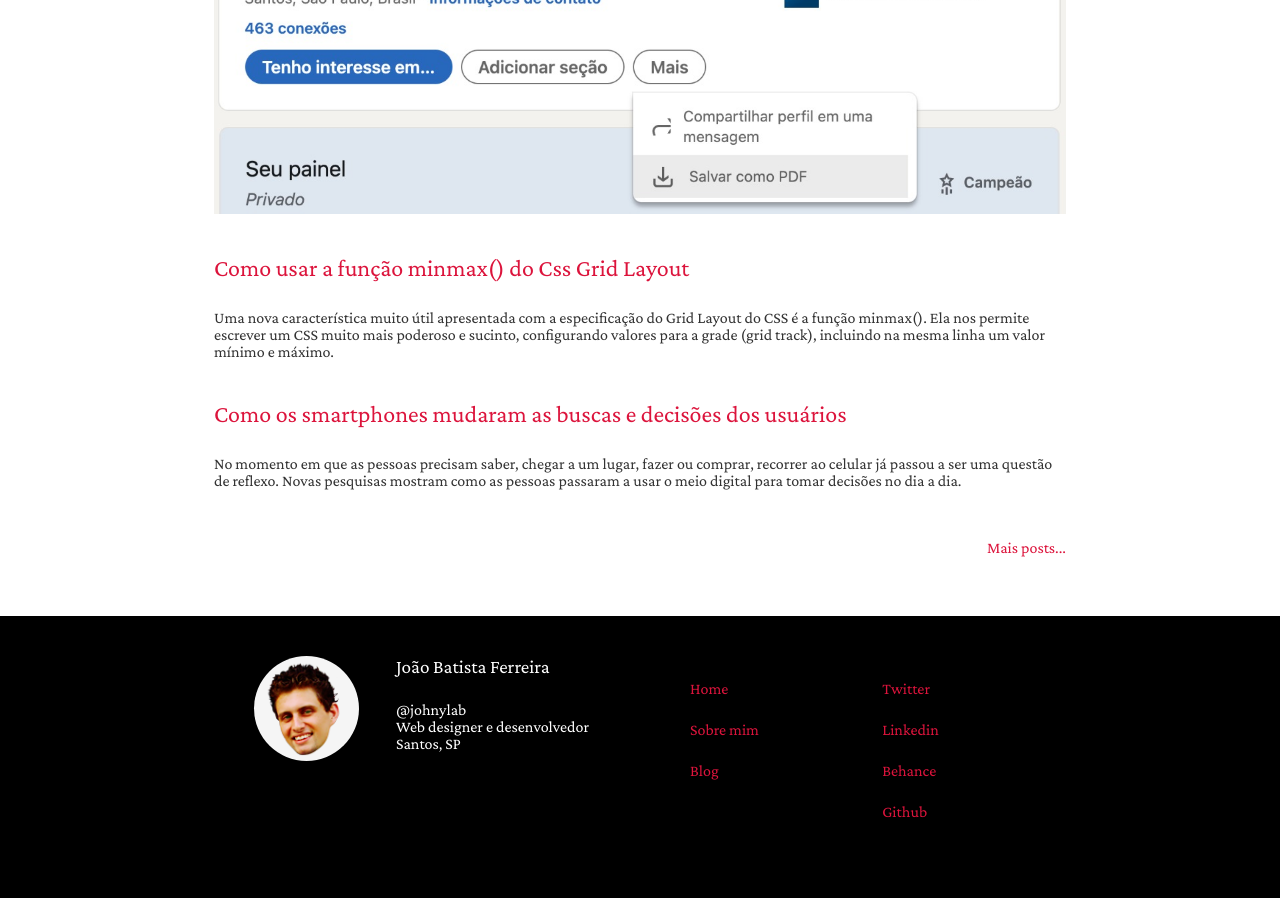
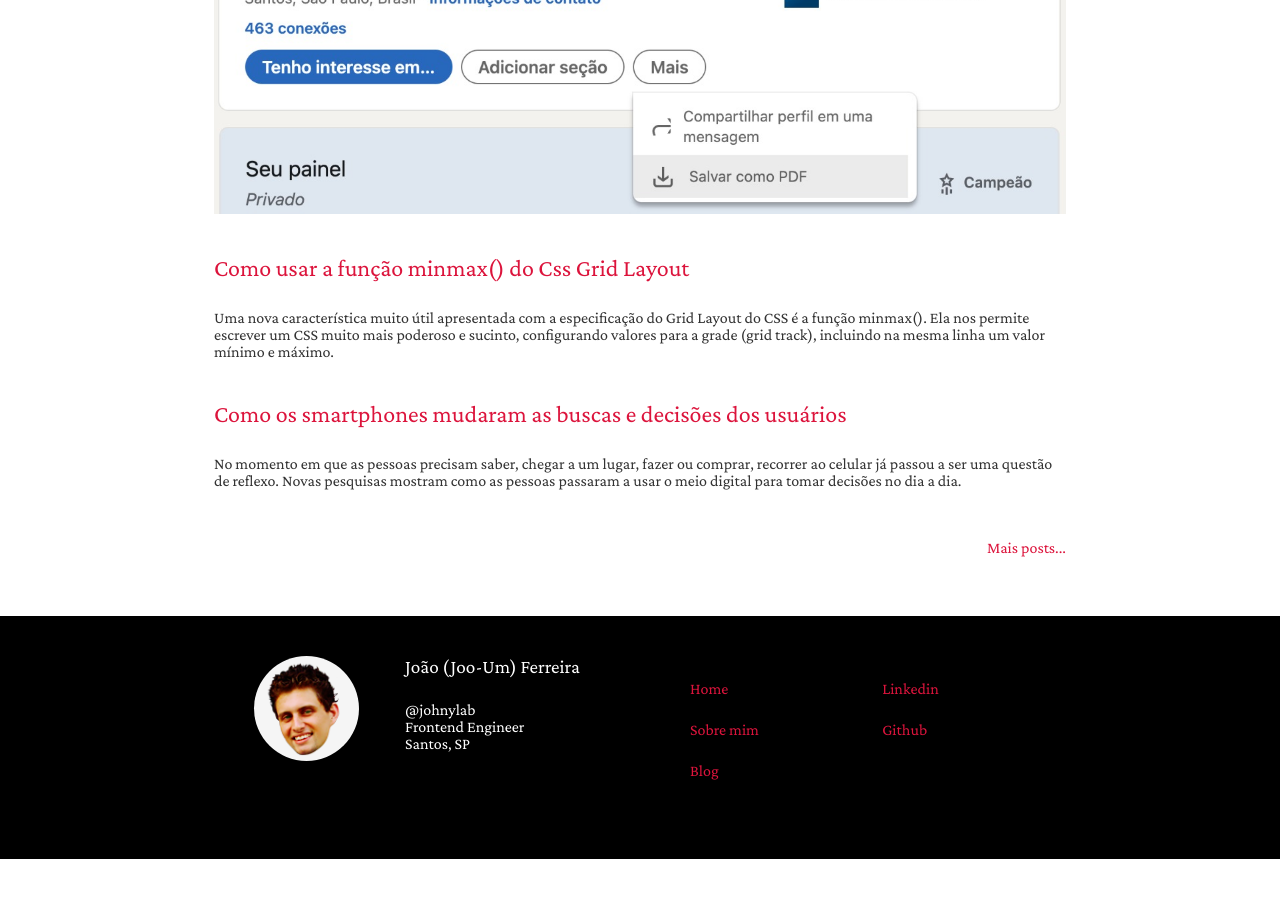
Before and after one commit to johnylab/johnylab.github.io, a Jekyll site: the page built from index.html, in a window 1280 px wide and 900 px high, scrolled down 615 px. Built offline with Jekyll 4.4.1, drawn with Linux system fonts in a browser that asks for light colours; after the commit the page ends 1474 px from its top, so only the background shows below that.

Commit message:
Contact data updated

```diff
--- a/_data/vcard.yml
+++ b/_data/vcard.yml
@@ -1,19 +1,13 @@
-fn: João Batista Ferreira
+fn: João (Joo-Um) Ferreira
 nickname: '@johnylab'
-note: Web designer e desenvolvedor
+note: Frontend Engineer
 adr-locality: Santos
 adr-region: SP
-email: contato@johnylab.net
+email: contato@johnylab.com.br
 social:
-    -
-        title: Twitter
-        url: https://twitter.com/johnyLab
     -
         title: Linkedin
         url: https://br.linkedin.com/in/johnylab
     -
-        title: Behance
-        url: http://www.behance.net/johnylab
-    -
         title: Github
         url: https://github.com/johnylab
--- a/_includes/footer.html
+++ b/_includes/footer.html
@@ -9,7 +9,7 @@
       <div class="vcard-cell">
         <div class="photo">
           <a href="{{ site.baseurl }}/">
-            <img src="{{ site.baseurl }}/img/johnylab.png" alt="João B Ferreira">
+            <img src="{{ site.baseurl }}/img/johnylab.png" alt="{{ card.fn }}">
           </a>
         </div>
 
```
